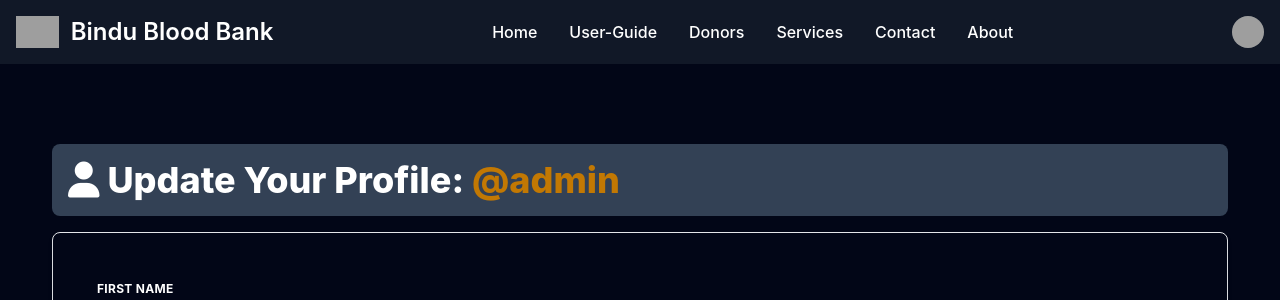
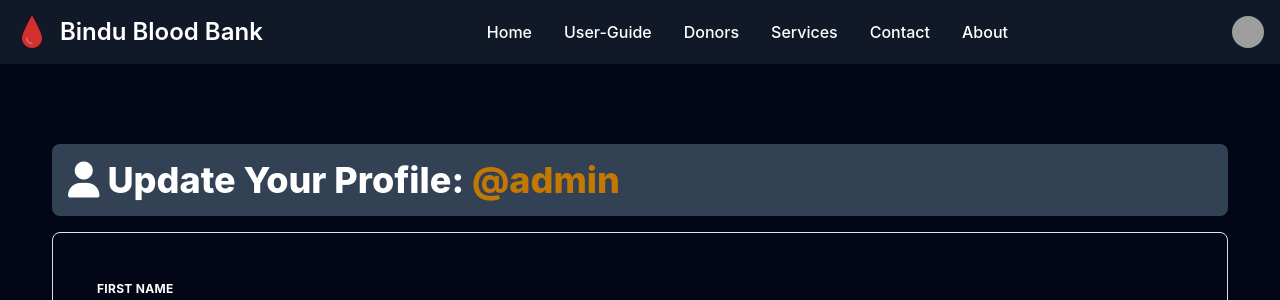
Before and after one commit to tanzid64/blood-bank, a Django app: page /accounts/update_profile/ in a window 1280 px wide. Shown: the top 300 px of the page. Run offline with Django 5.2, Linux system fonts and the light colour scheme; a user stored in the database is signed in; style sheets or scripts are compiled from the project's sources; parts of the project's set-up code (start-up, migrations or seed data) failed here and were passed over; some libraries are stand-ins or nearby versions; grey boxes are pictures that could not be loaded.

Commit message:
Favicon added

```diff
--- a/core/templates/base.html
+++ b/core/templates/base.html
@@ -6,6 +6,7 @@
     <meta charset="UTF-8">
     <meta name="viewport" content="width=device-width, initial-scale=1.0">
     <title>{% block title %}{% endblock title %}|Bindu</title>
+    <link rel="icon" type="image/x-icon" href="{% static "blood-drop.png" %}">
     {% tailwind_css %}
     {% block header_inner %}{% endblock header_inner %}
     <!--Font Awesome-->
@@ -18,7 +19,7 @@
     <nav class="bg-gray-900 border-gray-200">
         <div class="max-w-screen-xl flex flex-wrap items-center justify-between mx-auto p-4">
         <a href="{% url "homepage" %}" class="flex items-center space-x-3 rtl:space-x-reverse">
-            <img src="https://flowbite.com/docs/images/logo.svg" class="h-8" alt="Flowbite Logo" />
+            <img src="{% static "blood-drop.png" %}" class="h-8" alt="Flowbite Logo" />
             <span class="self-center text-2xl font-semibold whitespace-nowrap text-white">Bindu Blood Bank</span>
         </a>
         <div class="flex items-center md:order-2 space-x-3 md:space-x-0 rtl:space-x-reverse">
@@ -85,7 +86,7 @@
                 <a href="{% url "guide" %}" class="block py-2 px-3  rounded   md:p-0 text-white md:hover:text-blue-500 hover:bg-gray-700 hover:text-white md:hover:bg-transparent border-gray-700">User-Guide</a>
             </li>
             <li>
-                <a href="#DonorList" class="block py-2 px-3  rounded   md:p-0 text-white md:hover:text-blue-500 hover:bg-gray-700 hover:text-white md:hover:bg-transparent border-gray-700">Donors</a>
+                <a href="{% url "homepage" %}#DonorList" class="block py-2 px-3  rounded   md:p-0 text-white md:hover:text-blue-500 hover:bg-gray-700 hover:text-white md:hover:bg-transparent border-gray-700">Donors</a>
             </li>
             <li>
                 <a href="{% url "homepage" %}#services" class="block py-2 px-3  rounded   md:p-0 text-white md:hover:text-blue-500 hover:bg-gray-700 hover:text-white md:hover:bg-transparent border-gray-700">Services</a>
```
Also changed, not shown: core/static/blood-drop.png (added).
